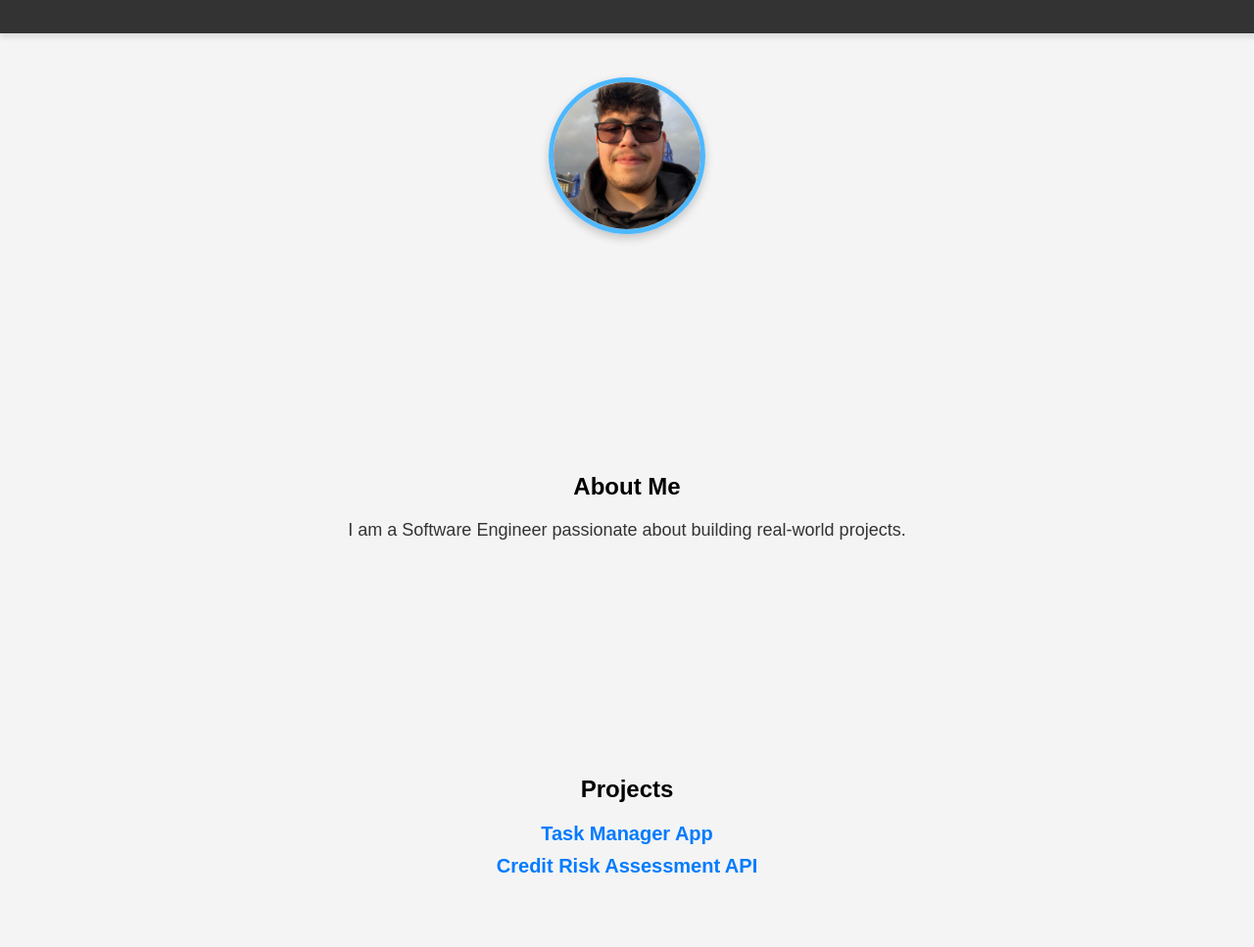
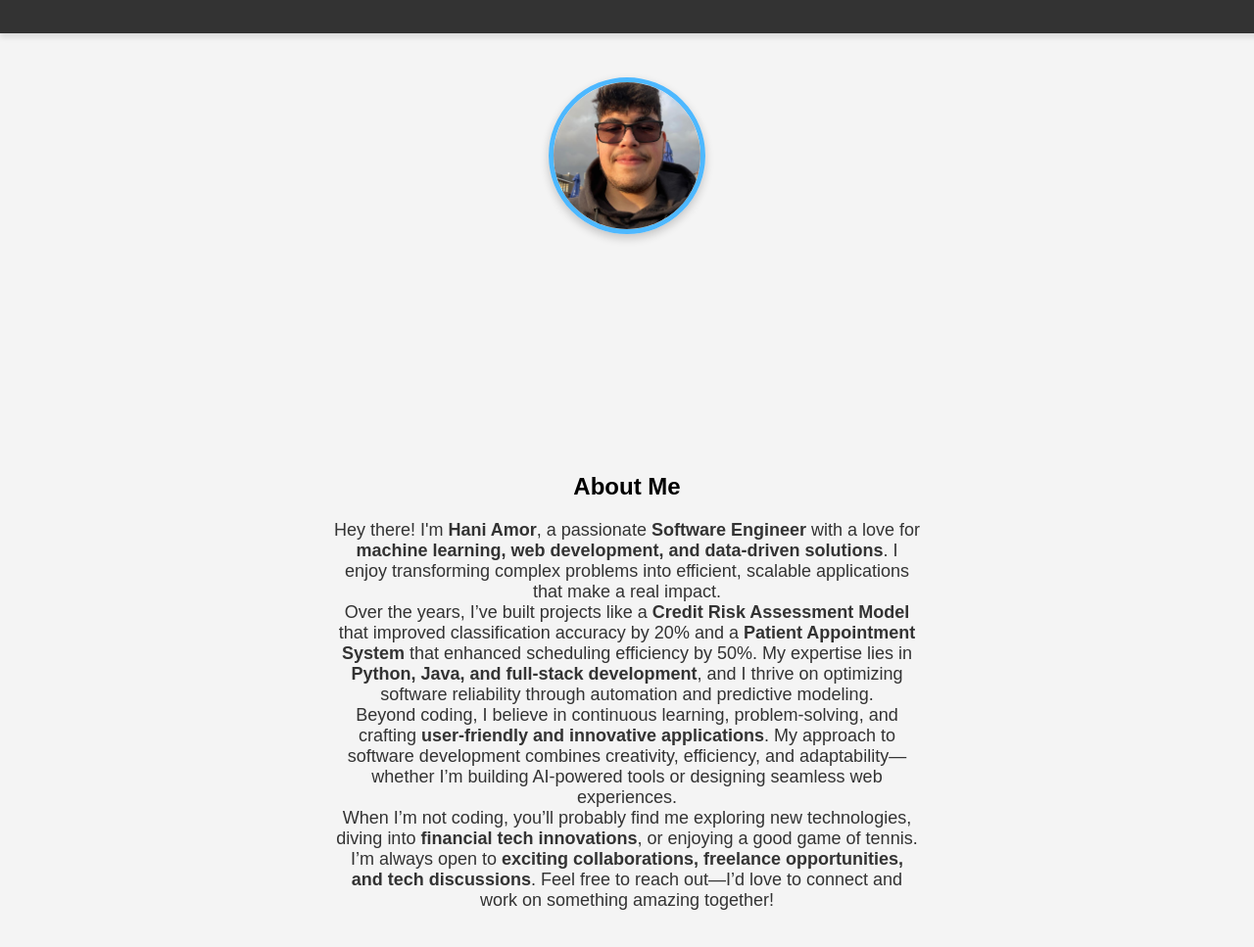
Before and after one commit to Hani-1234/Hani_Portfolio, a plain HTML site: page index.html in a window 1280 px wide. Shown: the part 81-1048 px from the top of the page at 98% size. Drawn offline with Linux system fonts and the light colour scheme.

Commit message:
Updated About Me section with a friendly tone and profile picture

```diff
--- a/index.html
+++ b/index.html
@@ -25,7 +25,46 @@
     <section id="about">
       <h2>About Me</h2>
       <p>
-        I am a Software Engineer passionate about building real-world projects.
+        Hey there! I'm <strong>Hani Amor</strong>, a passionate
+        <strong>Software Engineer</strong> with a love for
+        <strong
+          >machine learning, web development, and data-driven solutions</strong
+        >. I enjoy transforming complex problems into efficient, scalable
+        applications that make a real impact.
+      </p>
+
+      <p>
+        Over the years, I’ve built projects like a
+        <strong>Credit Risk Assessment Model</strong> that improved
+        classification accuracy by 20% and a
+        <strong>Patient Appointment System</strong> that enhanced scheduling
+        efficiency by 50%. My expertise lies in
+        <strong>Python, Java, and full-stack development</strong>, and I thrive
+        on optimizing software reliability through automation and predictive
+        modeling.
+      </p>
+
+      <p>
+        Beyond coding, I believe in continuous learning, problem-solving, and
+        crafting <strong>user-friendly and innovative applications</strong>. My
+        approach to software development combines creativity, efficiency, and
+        adaptability—whether I’m building AI-powered tools or designing seamless
+        web experiences.
+      </p>
+
+      <p>
+        When I’m not coding, you’ll probably find me exploring new technologies,
+        diving into <strong>financial tech innovations</strong>, or enjoying a
+        good game of tennis.
+      </p>
+
+      <p>
+        I’m always open to
+        <strong
+          >exciting collaborations, freelance opportunities, and tech
+          discussions</strong
+        >. Feel free to reach out—I’d love to connect and work on something
+        amazing together!
       </p>
     </section>
 
```
